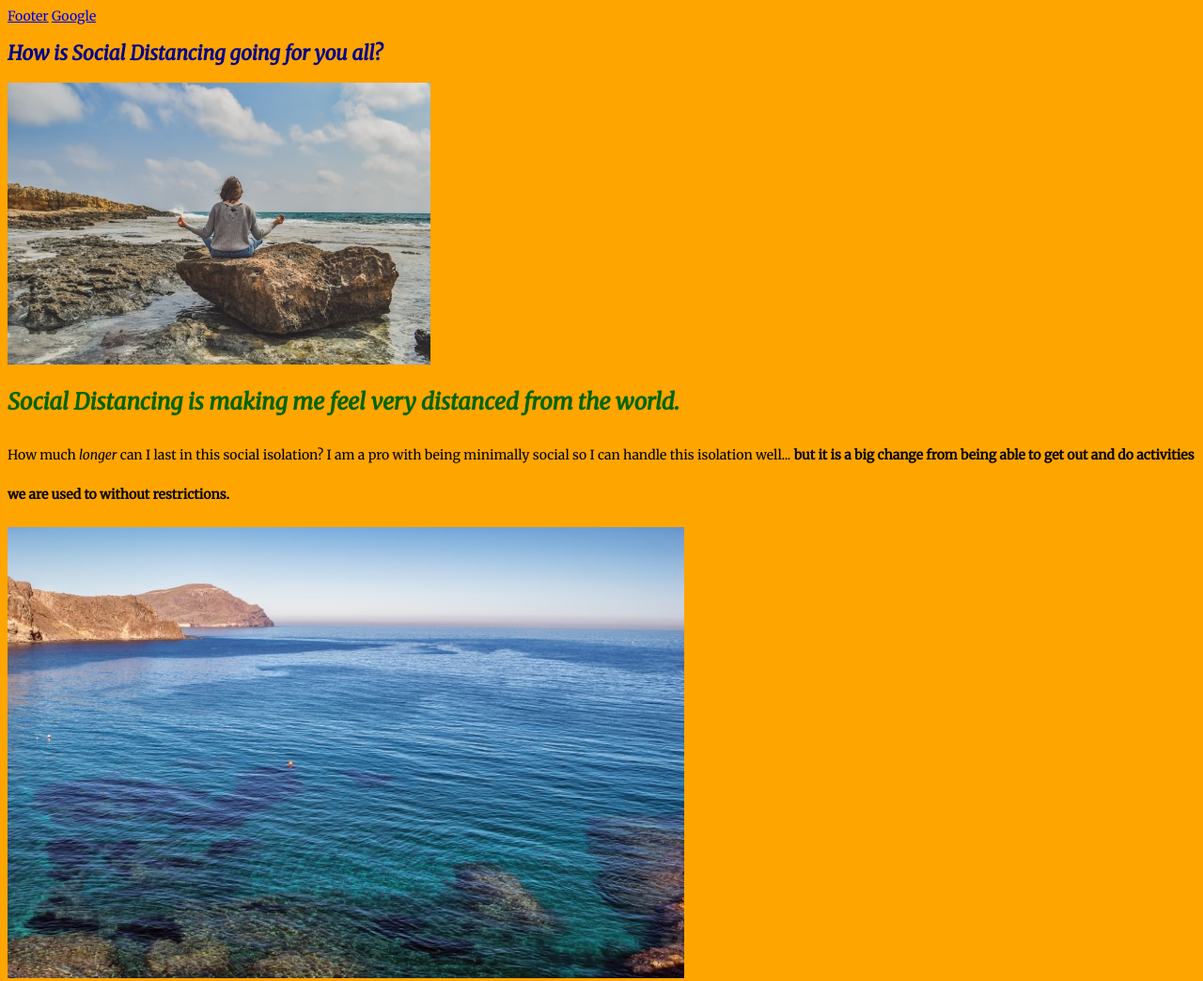
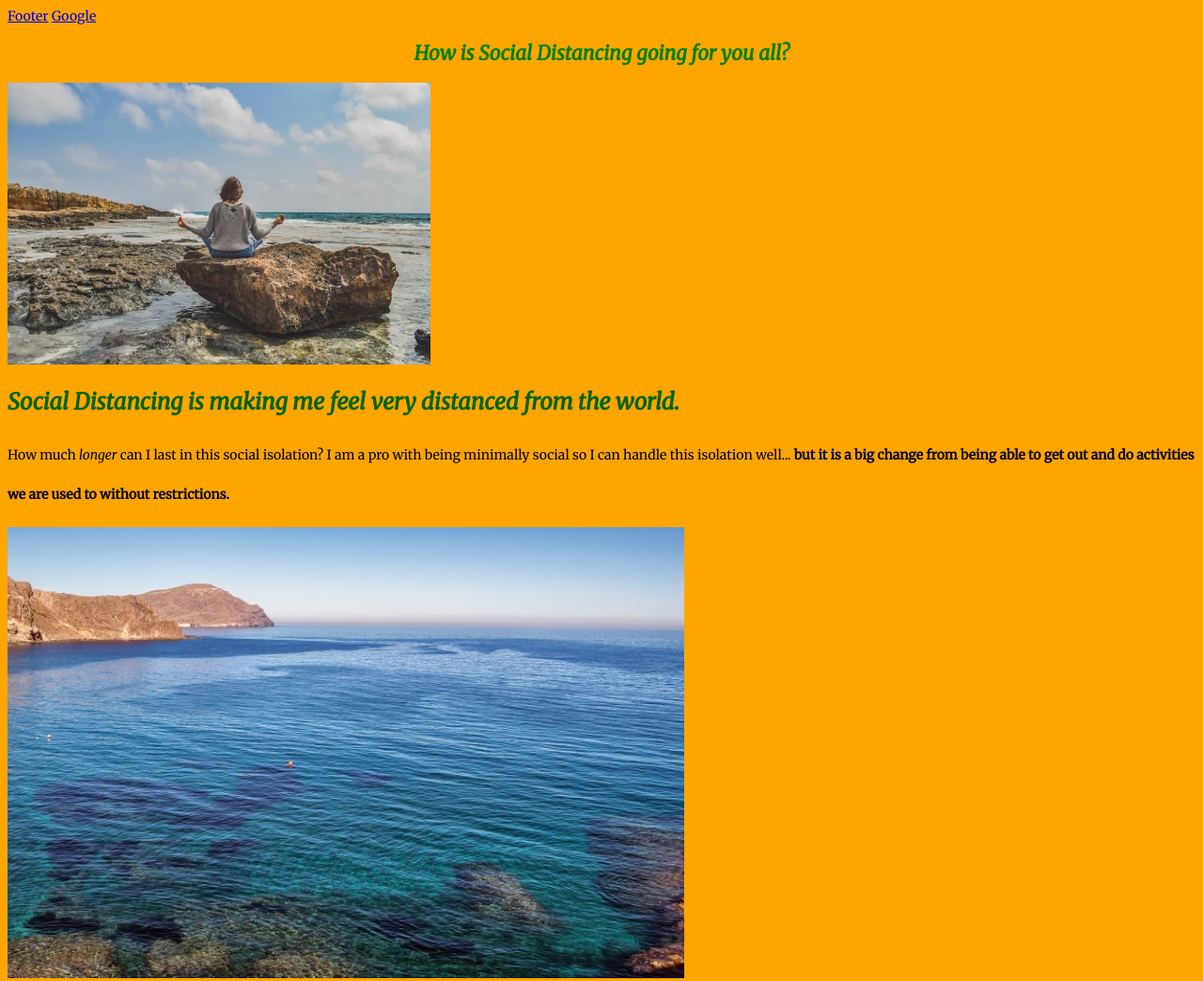
Before and after one commit to Cjbarton/Website, a plain HTML site: page index.html in a window 1280 px wide. Shown: the top 1044 px of the page at 94% size. Drawn offline with Linux system fonts and the light colour scheme.

Commit message:
Update style.css

```diff
--- a/style.css
+++ b/style.css
@@ -10,10 +10,13 @@
     font-size: 14px
 }
 h1 {
-      color: darkblue;
+      color: green;
       font-size: 36px
-      text-align: center;
+      text-align: left;
     }
+header h1 {
+  text-align: center;
+}
 
  h2 {
    color: darkgreen;
```
